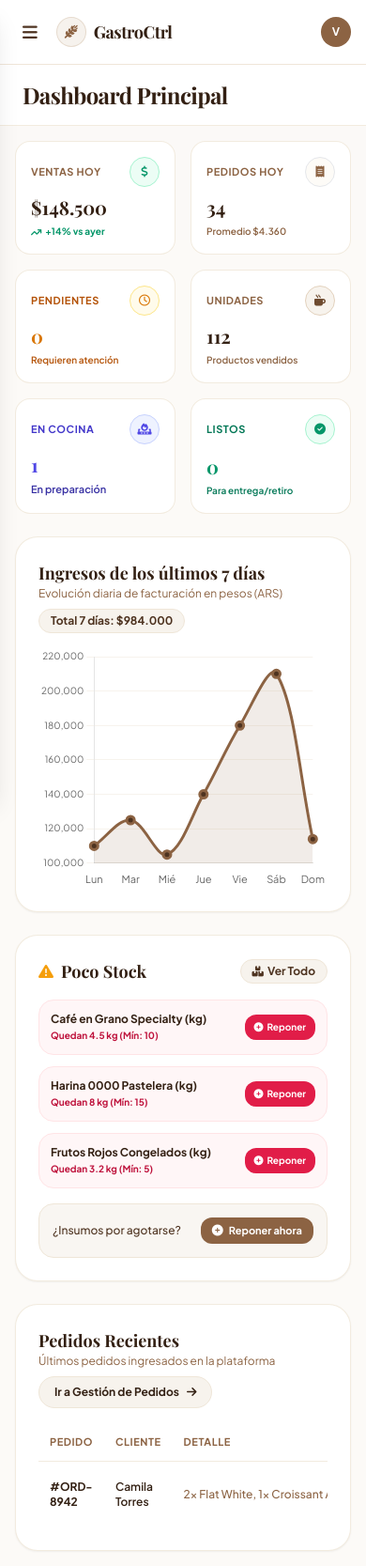
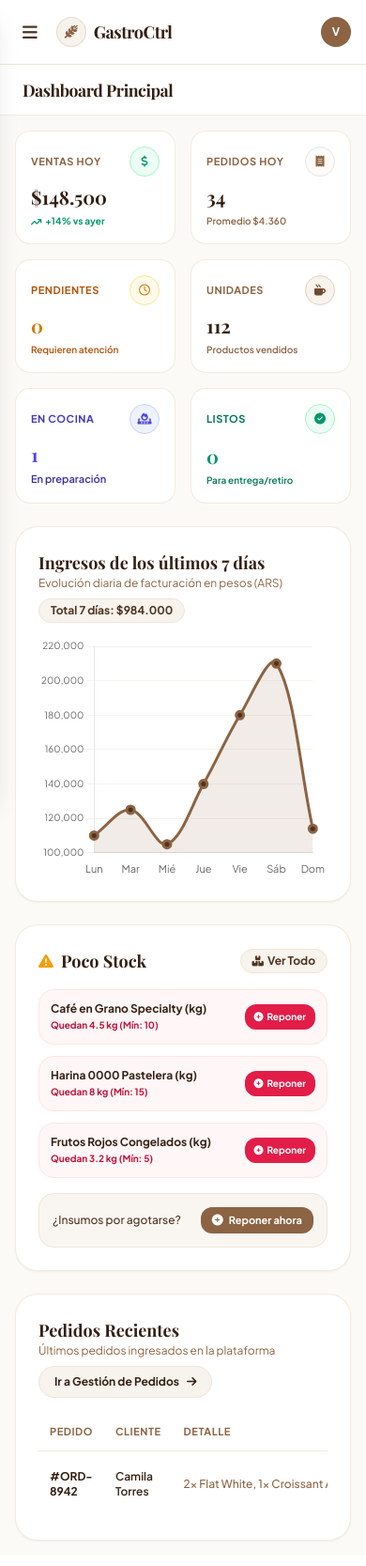
Before and after one commit to danielabelmart07-bit/App-web-GastroCtrl, a Django app: page /gestion/ in a window 390 px wide. Shown: the whole page at 94% size. After the commit the page ends 1641 px from the top, so only its background shows below. Run offline with Django 5.2, Linux system fonts and the light colour scheme; data that the repository does not hold is empty; some libraries are stand-ins or nearby versions; some web fonts are replaced.

Commit message:
feat: asegurar responsive global del panel

```diff
--- a/static/administrador/css/dashboard.css
+++ b/static/administrador/css/dashboard.css
@@ -58,3 +58,87 @@ body {
 .nav-item-active i, .nav-item-active span {
     color: #ffffff !important;
 }
+
+
+/* ==========================================================================
+   RESPONSIVE GLOBAL - Mantiene el diseño original del panel
+   ========================================================================== */
+
+html,
+body {
+    width: 100%;
+    max-width: 100%;
+    overflow-x: hidden;
+}
+
+img,
+video,
+svg,
+canvas {
+    max-width: 100%;
+}
+
+@media (max-width: 767px) {
+    #sidebarDrawer {
+        width: min(18rem, 86vw);
+    }
+
+    #pageTitle {
+        font-size: 1.25rem;
+        line-height: 1.2;
+    }
+
+    header {
+        gap: 0.75rem;
+    }
+
+    .overflow-x-auto {
+        max-width: 100%;
+        -webkit-overflow-scrolling: touch;
+    }
+
+    .tab-content {
+        min-width: 0;
+    }
+
+    #toastNotification {
+        left: 1rem;
+        right: 1rem;
+        bottom: 1rem;
+    }
+
+    #toastContent {
+        width: 100%;
+        justify-content: center;
+        text-align: center;
+    }
+
+    #productModal > div,
+    #categoryModal > div,
+    #orderDetailModal > div,
+    #restockModal > div,
+    #logoutModal > div {
+        max-height: calc(100vh - 2rem);
+        overflow-y: auto;
+    }
+
+    table {
+        min-width: 620px;
+    }
+}
+
+@media (max-width: 480px) {
+    #pageTitle {
+        font-size: 1.1rem;
+    }
+
+    main > header {
+        padding-left: 1rem;
+        padding-right: 1rem;
+    }
+
+    main > div {
+        padding-left: 1rem;
+        padding-right: 1rem;
+    }
+}
```
